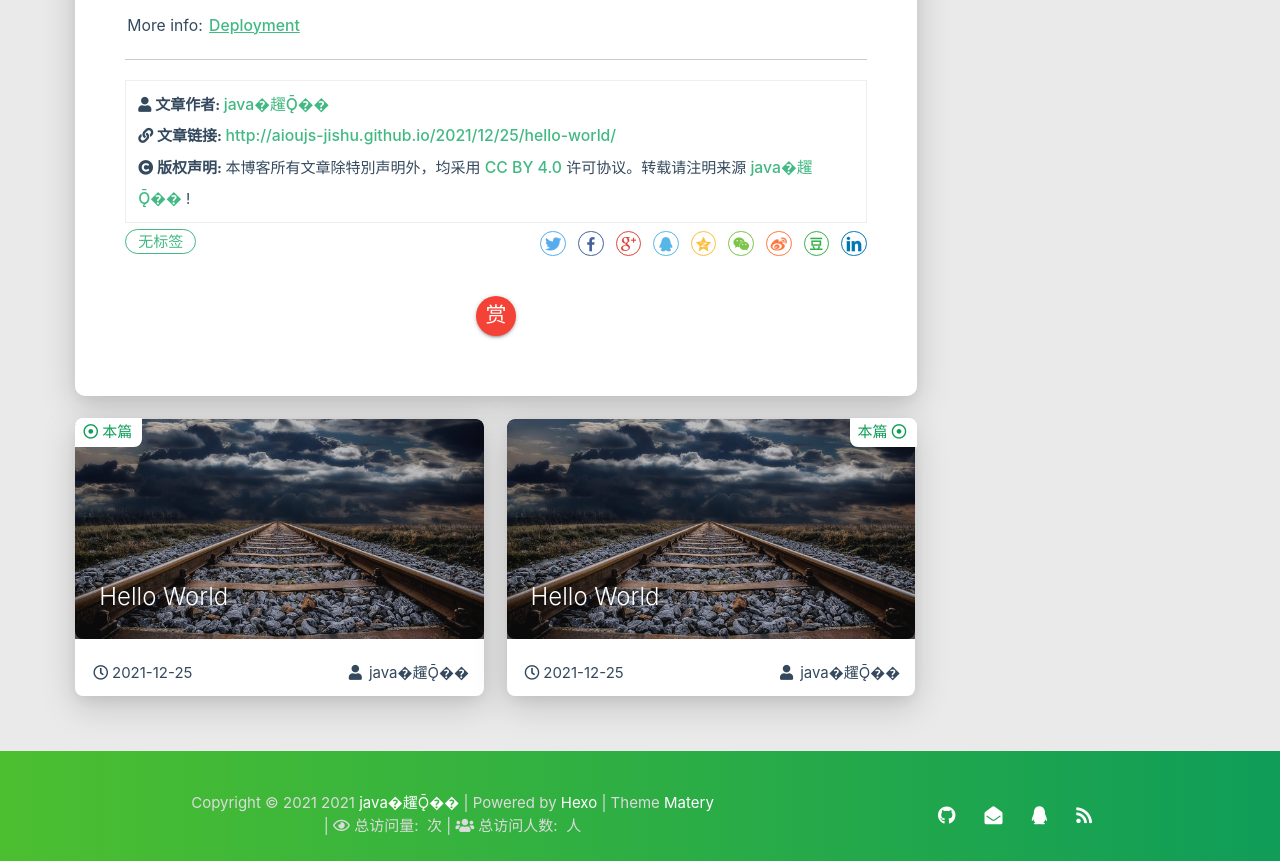
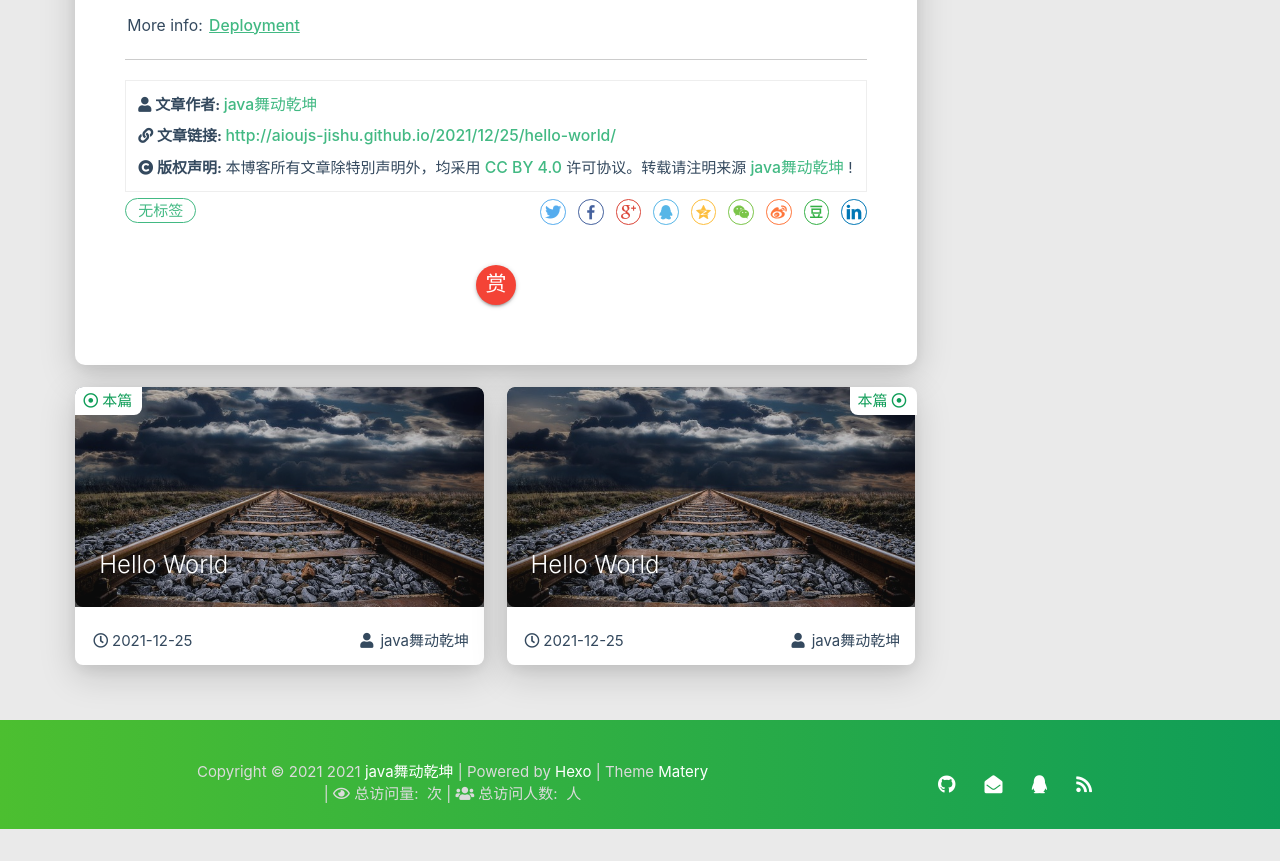
Before and after one commit to aioujs-jishu/aioujs-jishu.github.io, a plain HTML site: page 2021/12/25/hello-world/index.html in a window 1280 px wide. Shown: the part 1445-2306 px from the top of the page. After the commit the page ends 2274 px from the top, so only its background shows below. Drawn offline with Linux system fonts and the light colour scheme; some packages are replaced by stand-ins of ours; no server answers; a script that the page names is missing.

Commit message:
Site updated: 2021-12-25 15:44:24

```diff
--- a/2021/12/25/hello-world/index.html
+++ b/2021/12/25/hello-world/index.html
@@ -16,7 +16,7 @@
     <!-- Global site tag (gtag.js) - Google Analytics -->
 
 
-    <title>Hello World | ˮ���</title>
+    <title>Hello World | 水青阁</title>
     <link rel="icon" type="image/png" href="/favicon.png">
 
     <link rel="stylesheet" type="text/css" href="/libs/awesome/css/all.css">
@@ -43,7 +43,7 @@
 
                     <img src="/medias/logo.png" class="logo-img" alt="LOGO">
 
-                    <span class="logo-span">ˮ���</span>
+                    <span class="logo-span">水青阁</span>
                 </a>
             </div>
 
@@ -142,7 +142,7 @@
 
         <img src="/medias/logo.png" class="logo-img circle responsive-img">
 
-        <div class="logo-name">ˮ���</div>
+        <div class="logo-name">水青阁</div>
         <div class="logo-desc">
 
             Never really desperate, only the lost of the soul.
@@ -493,7 +493,7 @@
                     </i>
                 </span>
                 <span class="reprint-info">
-                    <a href="/about" rel="external nofollow noreferrer">java�趯Ǭ��</a>
+                    <a href="/about" rel="external nofollow noreferrer">java舞动乾坤</a>
                 </span>
             </div>
             <div class="reprint__type">
@@ -516,7 +516,7 @@
                     本博客所有文章除特別声明外，均采用
                     <a href="https://creativecommons.org/licenses/by/4.0/deed.zh" rel="external nofollow noreferrer" target="_blank">CC BY 4.0</a>
                     许可协议。转载请注明来源
-                    <a href="/about" target="_blank">java�趯Ǭ��</a>
+                    <a href="/about" target="_blank">java舞动乾坤</a>
                     !
                 </span>
             </div>
@@ -735,7 +735,7 @@
                         <span class="publish-author">
 
                             <i class="fas fa-user fa-fw"></i>
-                            java�趯Ǭ��
+                            java舞动乾坤
 
                         </span>
                     </div>
@@ -773,7 +773,7 @@
                         <span class="publish-author">
 
                             <i class="fas fa-user fa-fw"></i>
-                            java�趯Ǭ��
+                            java舞动乾坤
 
                         </span>
                     </div>
@@ -972,7 +972,7 @@
                 <span id="year">2021</span>
 
             <span id="year">2021</span>
-            <a href="/about" target="_blank">java�趯Ǭ��</a>
+            <a href="/about" target="_blank">java舞动乾坤</a>
             |&nbsp;Powered by&nbsp;<a href="https://hexo.io/" target="_blank">Hexo</a>
             |&nbsp;Theme&nbsp;<a href="https://github.com/blinkfox/hexo-theme-matery" target="_blank">Matery</a>
             <br>
```
Also changed, not shown: archives/2021/12/index.html (+5 -5 lines), archives/2021/index.html (+5 -5 lines), archives/index.html (+5 -5 lines), index.html (+5 -5 lines).
